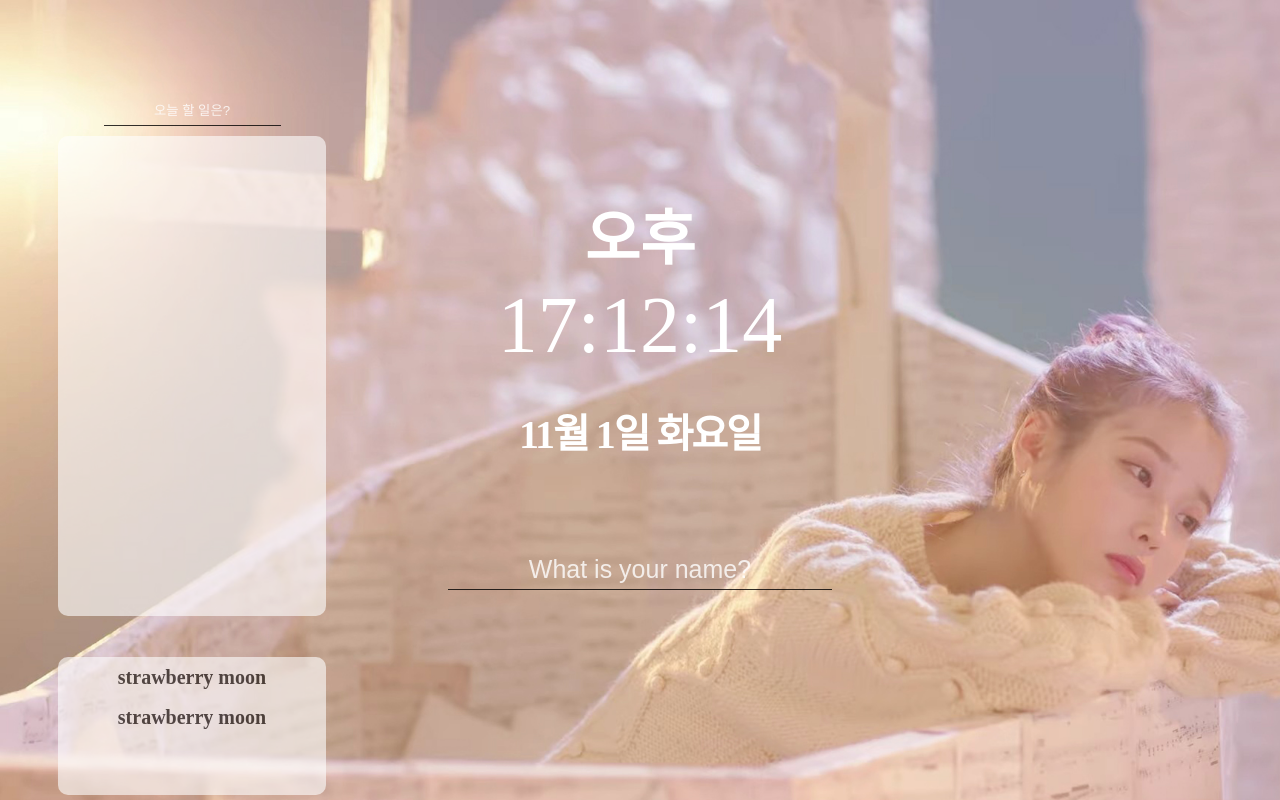
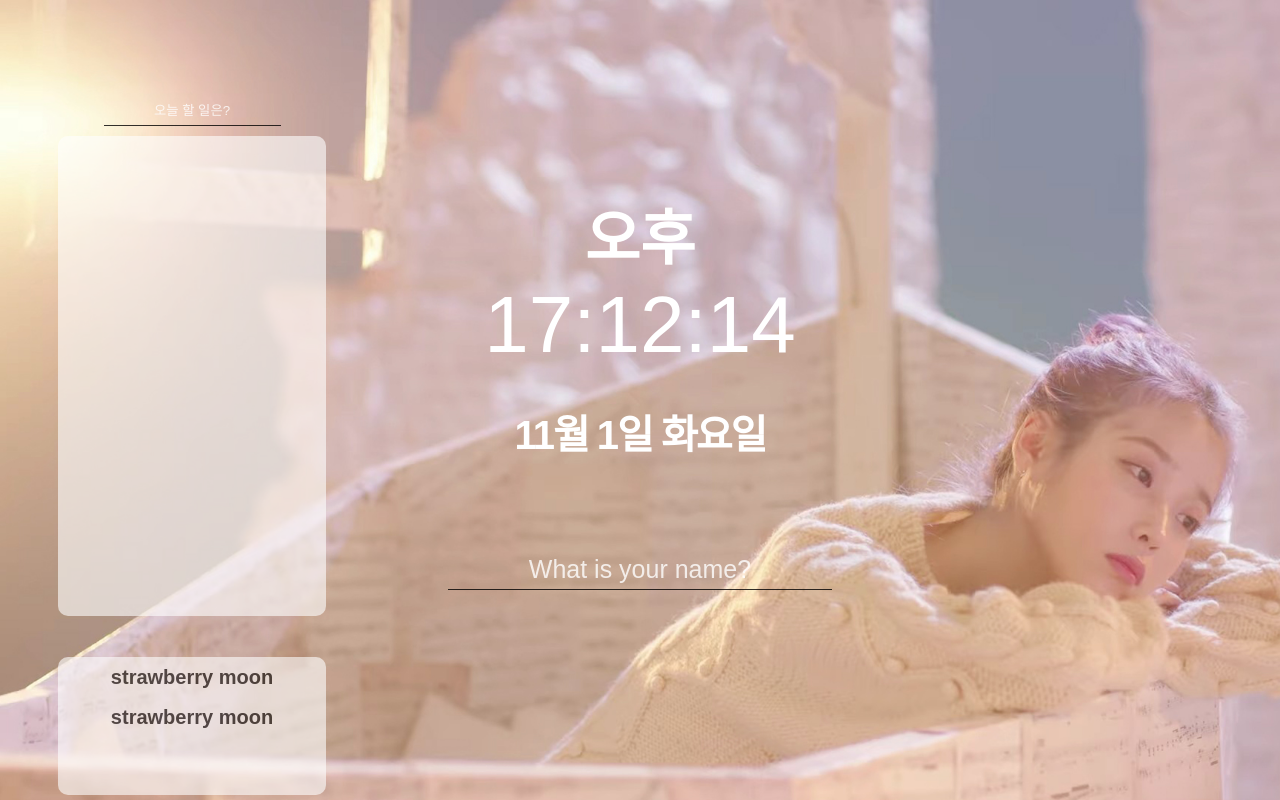
Before and after one commit to LooanCheong/vanila-JS, a plain HTML site: page index.html in a window 1280 px wide. Drawn offline with Linux system fonts and the light colour scheme; a web font is replaced by a local one.

Commit message:
Update style.css
폰트 변경

```diff
--- a/css/style.css
+++ b/css/style.css
@@ -1,14 +1,24 @@
-/* @import url(//spoqa.github.io/spoqa-han-sans/css/SpoqaHanSansNeo.css); */
 @import "reset.css";
 @import "background.css";
 @import "container.css";
+@font-face {
+  font-family: "NEXON Lv1 Gothic OTF";
+  src: url("https://cdn.jsdelivr.net/gh/projectnoonnu/noonfonts_20-04@2.1/NEXON Lv1 Gothic OTF.woff")
+    format("woff");
+  font-weight: normal;
+  font-style: normal;
+}
 
 * {
   margin: 0;
   padding: 0;
   box-sizing: border-box;
   overflow-wrap: break-word;
-  /* font-family: "Spoqa Han Sans Neo", "sans-serif"; */
+}
+
+body {
+  font-family: "NEXON Lv1 Gothic OTF", sans-serif;
+  font-weight: 300;
 }
 
 .hidden {
```
